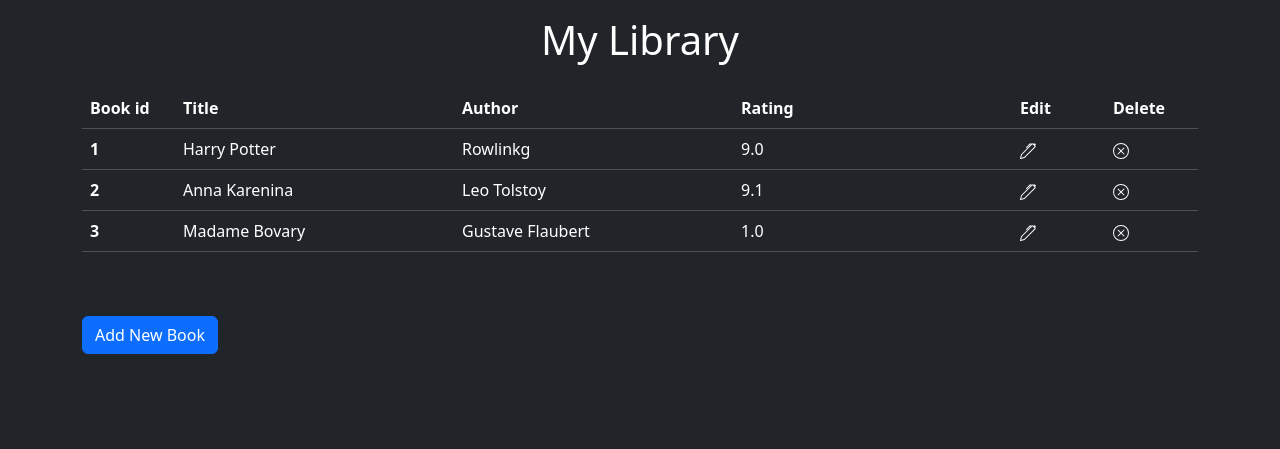
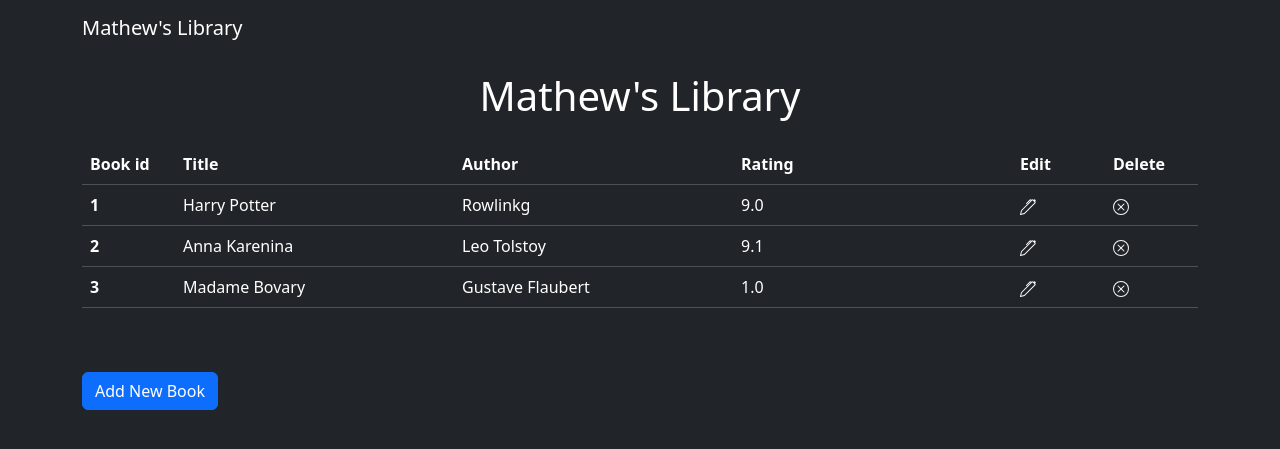
Before and after one commit to Wolanin00/My_Library, a Flask app: page / in a window 1280 px wide. Shown: the top 449 px of the page. Run offline with Flask 3, Linux system fonts and the light colour scheme.

Commit message:
add header

```diff
--- /dev/null
+++ b/templates/header.html
@@ -0,0 +1,14 @@
+<!DOCTYPE html>
+<html lang="en">
+    <head>
+        <meta charset="UTF-8">
+        <title>Mathew's Library</title>
+        <link href="https://cdn.jsdelivr.net/npm/bootstrap@5.3.0-alpha3/dist/css/bootstrap.min.css" rel="stylesheet"
+            integrity="sha384-KK94CHFLLe+nY2dmCWGMq91rCGa5gtU4mk92HdvYe+M/SXH301p5ILy+dN9+nJOZ" crossorigin="anonymous">
+    </head>
+    <body class="bg-dark text-white">
+      <nav class="navbar navbar-expand-lg navbar-dark bg-dark">
+          <div class="container">
+            <a class="navbar-brand" href="{{ url_for('home') }}">Mathew's Library</a>
+          </div>
+      </nav>
--- a/templates/index.html
+++ b/templates/index.html
@@ -1,14 +1,7 @@
-<!DOCTYPE html>
-<html lang="en">
-<head>
-    <meta charset="UTF-8">
-    <title>Library</title>
-    <link href="https://cdn.jsdelivr.net/npm/bootstrap@5.3.0-alpha3/dist/css/bootstrap.min.css" rel="stylesheet"
-          integrity="sha384-KK94CHFLLe+nY2dmCWGMq91rCGa5gtU4mk92HdvYe+M/SXH301p5ILy+dN9+nJOZ" crossorigin="anonymous">
-</head>
-<body class="bg-dark text-white">
+{% include "header.html" %}
+
 <div class="container">
-    <h1 class="text-center p-3">My Library</h1>
+    <h1 class="text-center p-3">Mathew's Library</h1>
     {% if book_stack|length == 0 %}
     <p>Library is empty.</p>
     {% else %}
```
Also changed, not shown: templates/add.html (+3 -9 lines), templates/edit.html (+2 -9 lines).
